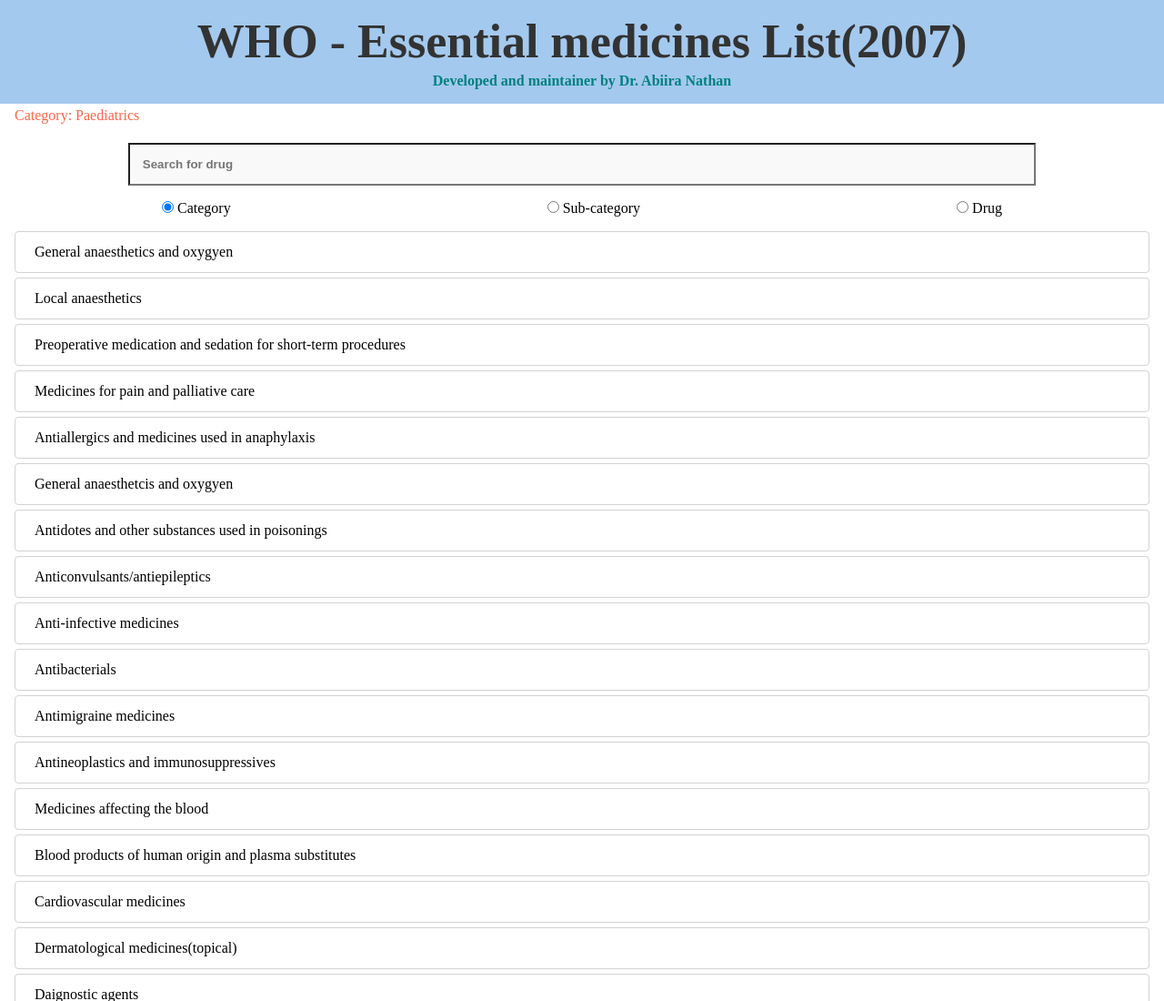
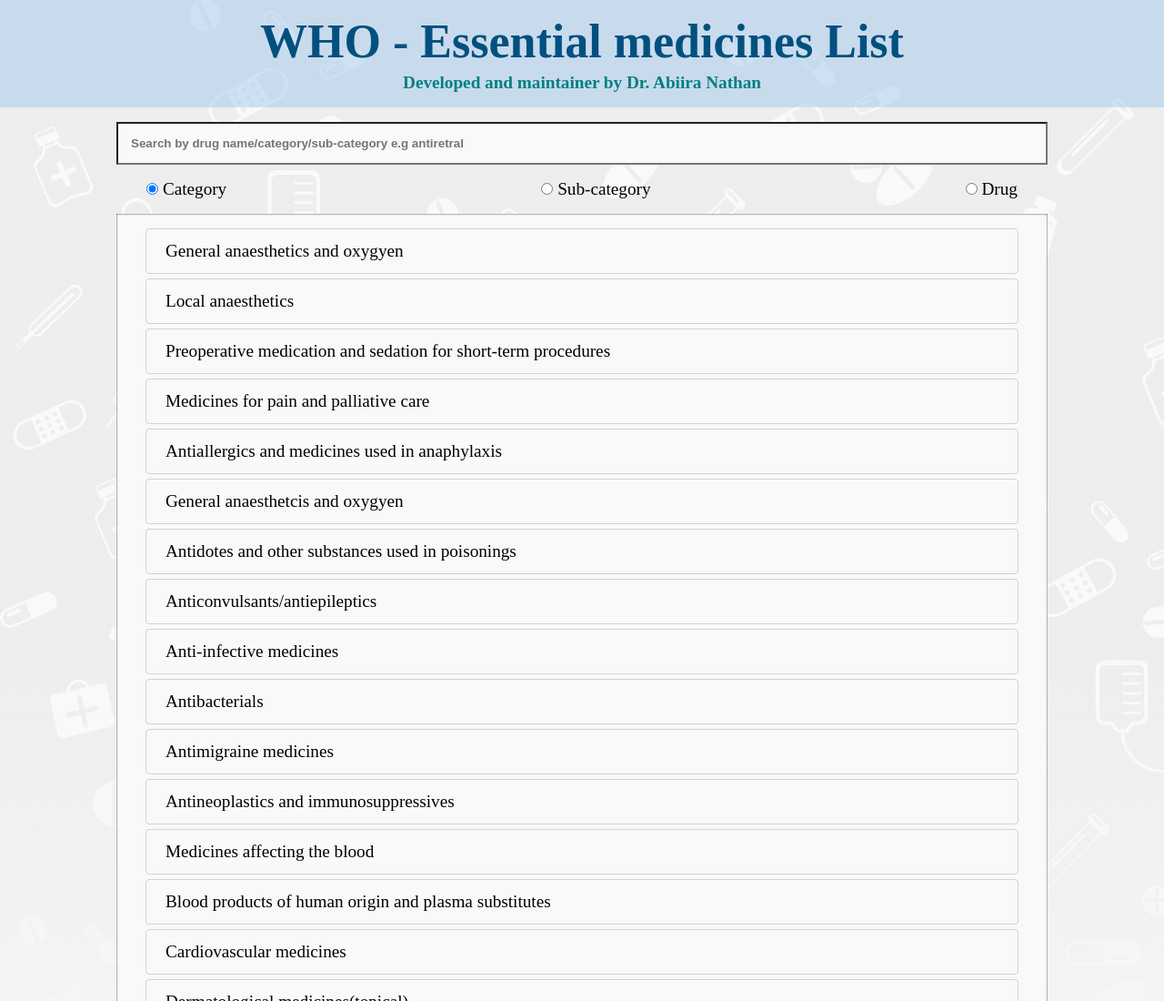
Before and after one commit to abiiranathan/eml, a plain HTML site: page index.html in a window 1280 px wide. Shown: the top 1100 px of the page at 91% size. Drawn offline with Linux system fonts and the light colour scheme.

Commit message:
Added bg image and styling

```diff
--- a/index.html
+++ b/index.html
@@ -10,17 +10,15 @@
   <body>
     <header>
       <nav id="navbar">
-        <h1 class="title">WHO - Essential medicines List(2007)</h1>
+        <h1 class="title">WHO - Essential medicines List</h1>
         <h4 class="subtitle">Developed and maintainer by Dr. Abiira Nathan</h4>
       </nav>
     </header>
-    <main id="main">
-      <p class="eml-category">Category: Paediatrics</p>
     <div id="search">
       <input
         type="search"
         name="name"
-          placeholder="Search for drug"
+        placeholder="Search by drug name/category/sub-category e.g antiretral"
         autocomplete="off"
         id="search-input"
       />
@@ -39,6 +37,7 @@
         </section>
       </form>
     </div>
+    <main id="main">
       <ul id="search-output" class="hidden"></ul>
       <ul id="content"></ul>
     </main>
--- a/index.js
+++ b/index.js
@@ -255,6 +255,7 @@
                 this.category.id = this.index;
                 this.categoryLink = document.createElement("a");
                 this.categoryLink.innerHTML = this.emlSection.category;
+                this.categoryLink.title = "Click to expand/collapse";
                 this.category.appendChild(this.categoryLink);
             };
             return Category;
--- a/style.css
+++ b/style.css
@@ -5,19 +5,23 @@
   box-sizing: border-box;
 }
 
+body {
+  font-size: 1.2rem;
+  background-image: url(./src/bg.svg);
+  background-size: cover;
+}
+
 header {
   padding: 1rem 2rem 1rem;
   text-align: center;
-  background-color: rgb(164, 201, 238);
-  position: sticky;
-  top: 0;
+  background-color: rgb(164, 201, 238, 0.5);
 }
 
 #navbar .title {
   font-weight: 800;
   font-size: clamp(3.5vmin, 6.5vmin, 10vmin);
   padding-bottom: 5px;
-  color: #333;
+  color: #00507f;
 }
 
 #navbar .subtitle {
@@ -25,8 +29,12 @@
 }
 
 #main {
-  padding: 0 1rem 2rem;
-  background-color: #fff;
+  padding: 1rem 2rem;
+  background-color: #f9f9f9;
+  width: 80%;
+  margin: auto;
+  box-shadow: 0 0 2px inset;
+  margin-bottom: 50px;
 }
 p.eml-category {
   padding: 0.25rem 0 0.3rem 0;
@@ -122,8 +130,9 @@
 .drug__name {
   font-size: 15px;
 }
+
 .drug__description {
-  font-size: 13px;
+  font-size: 14px;
   white-space: pre-line;
 }
 
@@ -165,3 +174,13 @@
   margin-right: 10px;
   margin-top: 2px;
 }
+
+@media (max-width: 600px) {
+  body {
+    font-size: 1rem;
+  }
+
+  #main {
+    width: 100%;
+  }
+}
```
Also changed, not shown: index.min.js, src/bg.svg (added), 1 other file. Lines whose indentation alone changed are shown as unchanged.
